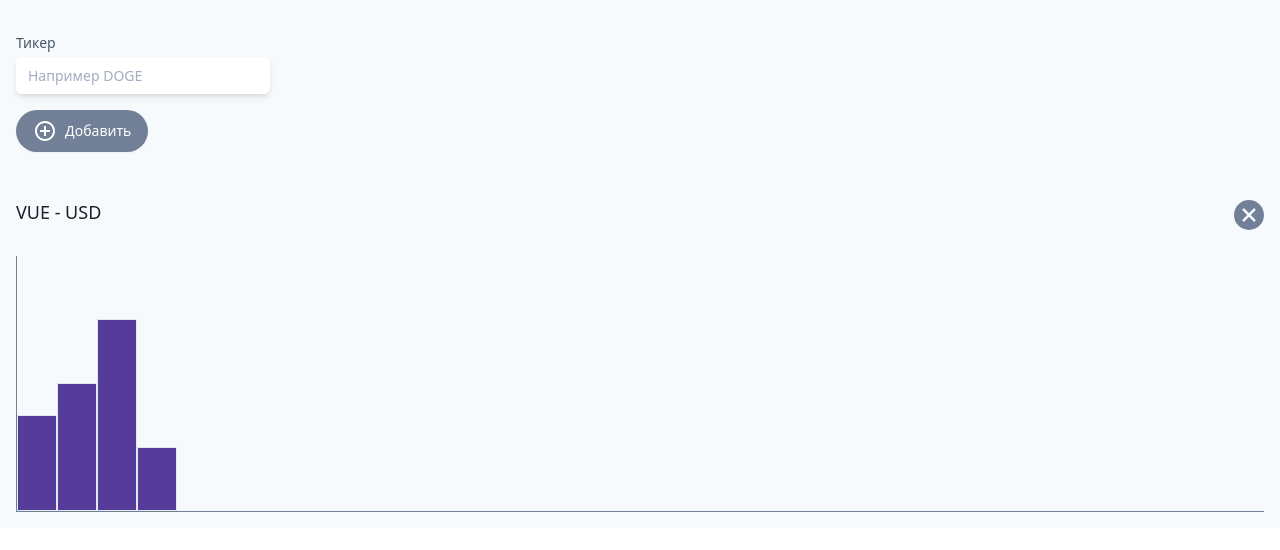
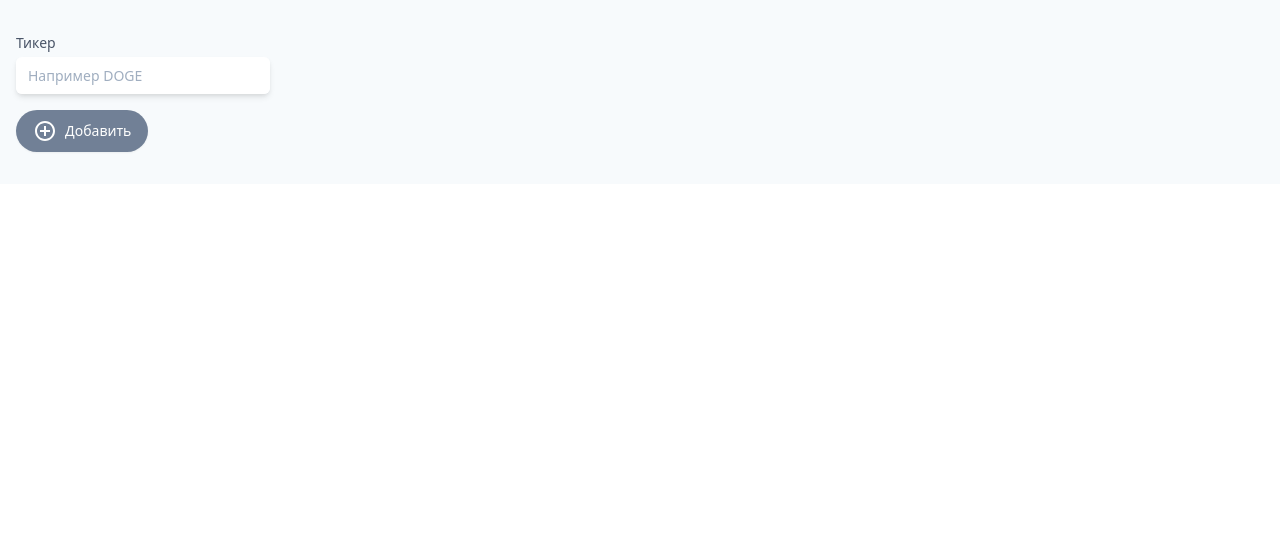
Before and after one commit to Heymen22/my-cryptonomicon, a Vue app: page / in a window 1280 px wide. Shown: the top 550 px of the page. Built offline with nearby package versions, Linux system fonts and the light colour scheme.

Commit message:
селал удаление через .stop

```diff
--- a/src/App.vue
+++ b/src/App.vue
@@ -48,6 +48,7 @@
         <dl class="mt-5 grid grid-cols-1 gap-5 sm:grid-cols-3">
           <div
               v-for="tickerInstance in tickersList"
+              @click="selected = tickerInstance"
               :key="tickerInstance.name"
               class="bg-white overflow-hidden shadow rounded-lg border-purple-800 border-solid cursor-pointer"
           >
@@ -61,7 +62,7 @@
             </div>
             <div class="w-full border-t border-gray-200"></div>
             <button
-                @click="removeTicker(tickerInstance)"
+                @click.stop="removeTicker(tickerInstance)"
                 class="flex items-center justify-center font-medium w-full bg-gray-100 px-4 py-4 sm:px-6 text-md text-gray-500 hover:text-gray-600 hover:bg-gray-200 hover:opacity-20 transition-all focus:outline-none"
             >
               <svg
@@ -83,9 +84,11 @@
         </dl>
         <hr class="w-full border-t border-gray-600 my-4"/>
       </template>
-      <section class="relative">
+      <section
+          v-if="selected.name"
+          class="relative">
         <h3 class="text-lg leading-6 font-medium text-gray-900 my-8">
-          VUE - USD
+          {{ selected.name }} - USD
         </h3>
         <div class="flex items-end border-gray-600 border-b border-l h-64">
           <div
@@ -140,7 +143,8 @@ export default {
   data() {
     return {
       tickerInput: "",
-      tickersList: []
+      tickersList: [],
+      selected: {},
     }
   },
 
```
